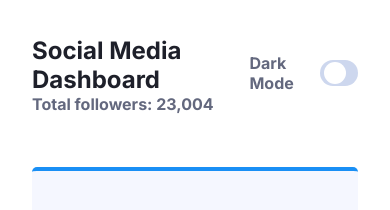
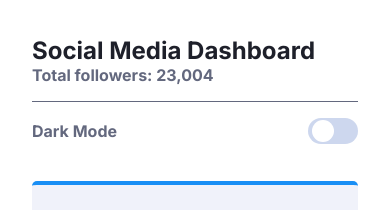
Before and after one commit to Silkiercomet/social-media-manager, a plain HTML site: page index.html in a window 390 px wide. Shown: the top 210 px of the page. Drawn offline with Linux system fonts and the light colour scheme.

Commit message:
Update style.css

```diff
--- a/style.css
+++ b/style.css
@@ -1,7 +1,6 @@
 @import url('https://fonts.googleapis.com/css2?family=Inter:wght@400;700&display=swap');
 :root{
-    --positive:hsl(163, 72%, 41%);
-    --negative:hsl(356, 69%, 56%);
+
     /* social media */
     --face:hsl(208, 92%, 53%);
     --tw:hsl(203, 89%, 53%);
@@ -194,7 +193,7 @@ position: relative;
     justify-content: center;
     width: 100%;
     height: 150px;
-    background-color: hsl(227, 47%, 96%);
+
     padding: 1rem 1.5rem;
     border-radius: 5px;
     font-weight: 700;
@@ -206,6 +205,9 @@ position: relative;
     justify-content: space-between;
     width: 100%;
 
+}
+.light{
+    background-color: hsl(227, 47%, 96%);
 }
 
 .box2 .bottom{
@@ -235,9 +237,34 @@ position: relative;
     color: hsl(356, 69%, 56%);
 }
 
+/* media queries */
+
+@media (max-width:520px){
+    .main-nav{
+        flex-direction: column;
+    }
+    .right{
+        border-top: 1px solid hsl(228, 12%, 44%);
+        width: 100%;
+        justify-content: space-between;
+        padding-top: 1rem;
+    }
+    .left{
+        width: 100%;
+    }
+}
+
+/* media queries */
+
 /* dark-side */
+.dark-mode-b{
+    background-color: hsl(230, 17%, 14%);
+    color: white;
+}
 
 .dark-mode{
     background-color: hsl(228, 28%, 20%);
-    color: white;
 }
+.dark-mode:hover{
+    background-color: hsl(229, 28%, 33%);
+}
```
